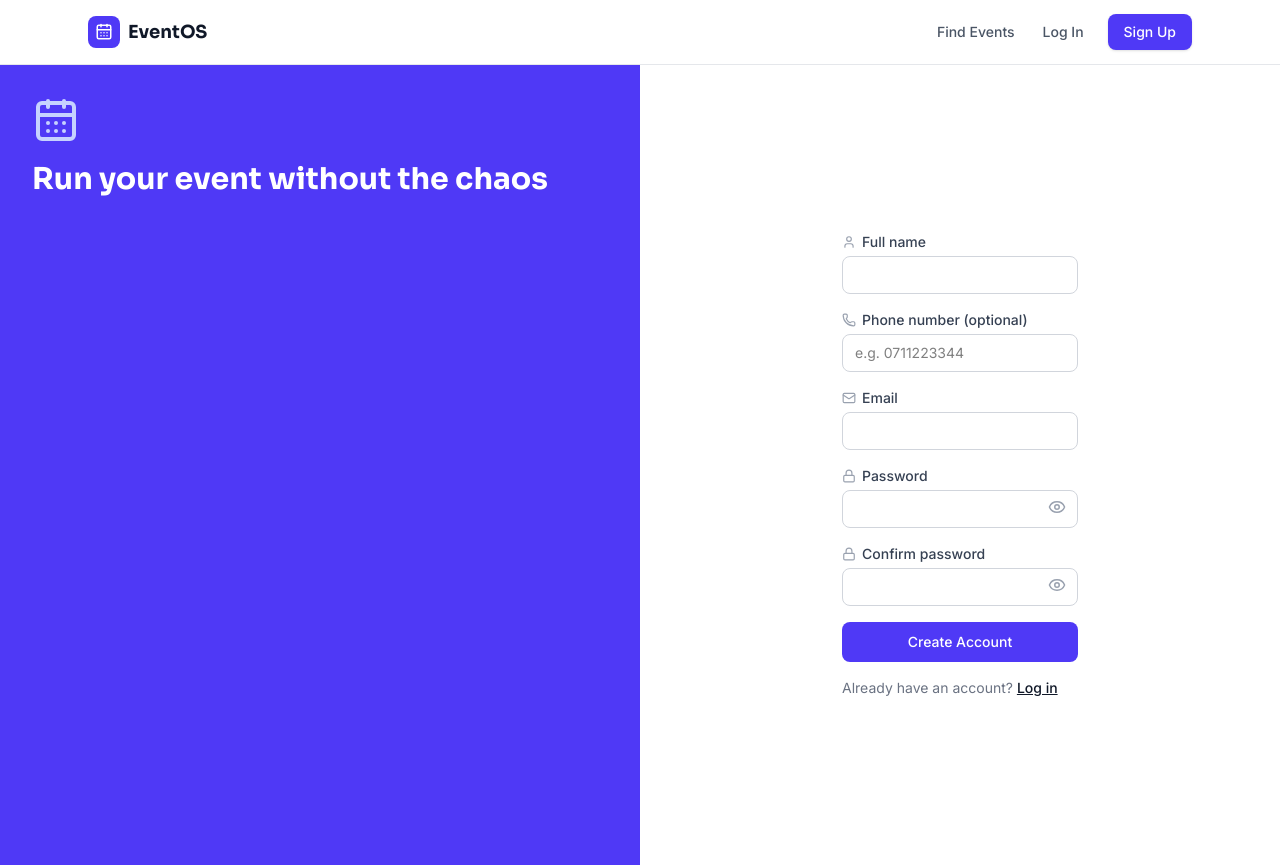
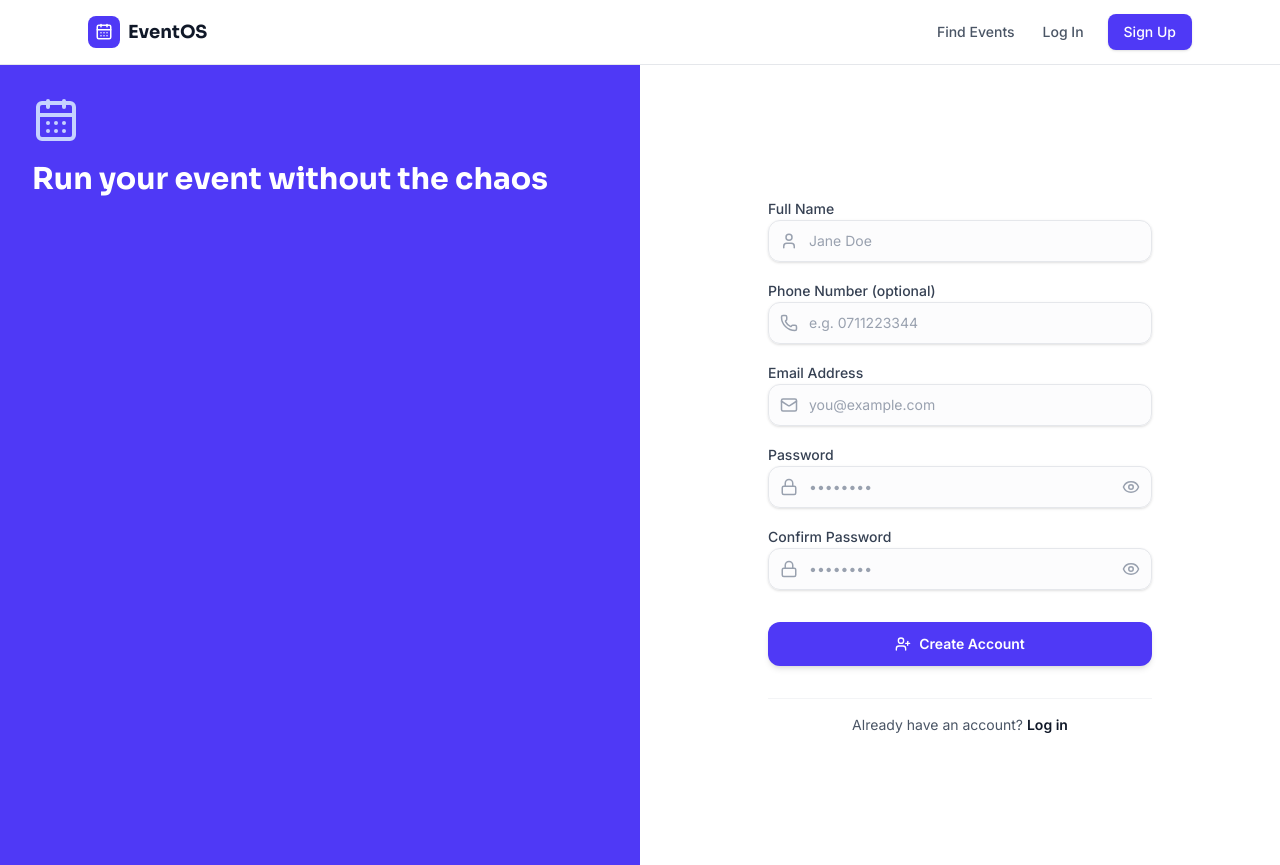
Before and after one commit to Le-n-n-ox/AI_powered_event_management_system, a React (Vite) app in the folder client/: page /organizer/signup in a window 1280 px wide. Built offline with nearby package versions, Linux system fonts and the light colour scheme; no server answers.

Commit message:
style(auth): upgrade UI with framer-motion and resolve typescript types

```diff
--- a/client/src/components/auth/AuthLayout.tsx
+++ b/client/src/components/auth/AuthLayout.tsx
@@ -57,6 +57,8 @@ export const VARIANTS: Record<AuthVariant, VariantConfig> = {
 interface AuthLayoutProps {
   children: ReactNode
   variant?: AuthVariant
+  title?: string     // <-- ADD THIS
+  subtitle?: string  // <-- ADD THIS
 }
 
 // 2. Actually create the AuthLayout component function
--- a/client/src/components/auth/LoginForm.tsx
+++ b/client/src/components/auth/LoginForm.tsx
@@ -1,10 +1,11 @@
 import { useState } from "react"
 import { Link, useNavigate } from "react-router-dom"
-import { Mail, Lock, Eye, EyeOff } from "lucide-react" // 1. Added Eye and EyeOff
+import { Mail, Lock, Eye, EyeOff, ArrowRight } from "lucide-react"
+import { motion, type Variants } from "framer-motion" // NEW: Animation library
 import { useAuth } from "../../context/AuthContext"
 import { VARIANTS } from "./authVariants"
 import type { AuthVariant } from "./authVariants"
-import { Field, ErrorBanner } from "./AuthUI"
+import { ErrorBanner } from "./AuthUI"
 
 interface Props {
   variant: AuthVariant
@@ -17,7 +18,7 @@ export default function LoginForm({ variant, redirectTo, signupPath }: Props) {
   const navigate = useNavigate()
   const [email, setEmail] = useState("")
   const [password, setPassword] = useState("")
-  const [showPassword, setShowPassword] = useState(false) // 2. Added state for password visibility
+  const [showPassword, setShowPassword] = useState(false)
   const [error, setError] = useState<string | null>(null)
   const [submitting, setSubmitting] = useState(false)
 
@@ -25,70 +26,106 @@ export default function LoginForm({ variant, redirectTo, signupPath }: Props) {
     e.preventDefault()
     setSubmitting(true)
     setError(null)
-
-    // Each portal only accepts its own account type
     const { error } = await signIn(email, password, [variant])
-
     setSubmitting(false)
-    if (error) {
-      setError(error)
-      return
-    }
+    if (error) return setError(error)
     navigate(redirectTo)
   }
 
+  // Animation variants for staggering the form fields
+ const containerVariants: Variants = {
+    hidden: { opacity: 0 },
+    show: { opacity: 1, transition: { staggerChildren: 0.1 } }
+  }
+  const itemVariants: Variants = {
+    hidden: { opacity: 0, y: 15 },
+    show: { opacity: 1, y: 0, transition: { type: "spring", stiffness: 300, damping: 24 } }
+  }
+
   return (
-    <form onSubmit={handleSubmit} className="flex flex-col gap-4">
-      <Field
-        label="Email"
-        icon={Mail}
+    <motion.form
+      variants={containerVariants}
+      initial="hidden"
+      animate="show"
+      onSubmit={handleSubmit}
+      className="flex flex-col gap-5 w-full max-w-sm mx-auto"
+    >
+      <motion.div variants={itemVariants} className="space-y-1">
+        <label className="text-sm font-medium text-gray-700">Email Address</label>
+        <div className="relative group">
+          <div className="absolute inset-y-0 left-0 pl-3 flex items-center pointer-events-none text-gray-400 group-focus-within:text-blue-500 transition-colors">
+            <Mail size={18} />
+          </div>
+          <input
             type="email"
             required
             value={email}
             onChange={(e) => setEmail(e.target.value)}
+            className="block w-full pl-10 pr-3 py-2.5 border border-gray-200 rounded-xl text-sm shadow-sm placeholder-gray-400 focus:outline-none focus:border-blue-500 focus:ring-1 focus:ring-blue-500 transition-all bg-gray-50/50 hover:bg-white focus:bg-white"
+            placeholder="you@example.com"
           />
+        </div>
+      </motion.div>
 
-      {/* 3. Wrapped Field in a relative div and added the toggle button */}
-      <div className="relative">
-        <Field
-          label="Password"
-          icon={Lock}
-          type={showPassword ? "text" : "password"} // Dynamic type
+      <motion.div variants={itemVariants} className="space-y-1">
+        <label className="text-sm font-medium text-gray-700">Password</label>
+        <div className="relative group">
+          <div className="absolute inset-y-0 left-0 pl-3 flex items-center pointer-events-none text-gray-400 group-focus-within:text-blue-500 transition-colors">
+            <Lock size={18} />
+          </div>
+          <input
+            type={showPassword ? "text" : "password"}
             required
             value={password}
             onChange={(e) => setPassword(e.target.value)}
+            className="block w-full pl-10 pr-10 py-2.5 border border-gray-200 rounded-xl text-sm shadow-sm placeholder-gray-400 focus:outline-none focus:border-blue-500 focus:ring-1 focus:ring-blue-500 transition-all bg-gray-50/50 hover:bg-white focus:bg-white"
+            placeholder="••••••••"
           />
           <button
             type="button"
             onClick={() => setShowPassword(!showPassword)}
-          className="absolute right-3 top-8 text-gray-400 hover:text-gray-600 focus:outline-none"
-          title={showPassword ? "Hide password" : "Show password"}
+            className="absolute inset-y-0 right-0 pr-3 flex items-center text-gray-400 hover:text-gray-600 transition-colors"
           >
             {showPassword ? <EyeOff size={18} /> : <Eye size={18} />}
           </button>
         </div>
+      </motion.div>
 
+      {error && (
+        <motion.div variants={itemVariants}>
           <ErrorBanner message={error} />
+        </motion.div>
+      )}
 
-      <button
+      <motion.button
+        variants={itemVariants}
+        whileHover={{ scale: 1.01 }}
+        whileTap={{ scale: 0.99 }}
         type="submit"
         disabled={submitting}
-        className={`py-2.5 px-4 rounded-lg text-sm font-medium text-white disabled:opacity-50 transition-colors ${VARIANTS[variant].btn}`}
+        className={`mt-2 flex items-center justify-center gap-2 py-3 px-4 rounded-xl text-sm font-semibold text-white shadow-md disabled:opacity-70 transition-all ${VARIANTS[variant].btn}`}
       >
-        {submitting ? "Signing in…" : "Log In"}
-      </button>
+        {submitting ? (
+          <span className="animate-pulse">Signing in…</span>
+        ) : (
+          <>
+            Log In to {VARIANTS[variant].label.split(" ")[0]}
+            <ArrowRight size={16} />
+          </>
+        )}
+      </motion.button>
 
-      <div className="text-sm text-gray-500 flex flex-col gap-1">
-        <p>
-          No account?{" "}
-          <Link to={signupPath} className="font-medium text-gray-900 underline">
-            Sign up
+      <motion.div variants={itemVariants} className="mt-4 pt-4 border-t border-gray-100 flex flex-col gap-3 text-center">
+        <p className="text-sm text-gray-600">
+          Don't have an account?{" "}
+          <Link to={signupPath} className="font-semibold text-gray-900 hover:underline transition-all">
+            Sign up now
           </Link>
         </p>
-        <Link to="/login" className="text-xs text-gray-400 hover:text-gray-600">
-          Not a {variant}? Choose another login
+        <Link to="/login" className="text-xs text-gray-400 hover:text-gray-800 transition-colors">
+          Wrong portal? Change account type
         </Link>
-      </div>
-    </form>
+      </motion.div>
+    </motion.form>
   )
 }
--- a/client/src/components/auth/SignupForm.tsx
+++ b/client/src/components/auth/SignupForm.tsx
@@ -1,11 +1,12 @@
 import { useState } from "react"
 import { Link, useNavigate } from "react-router-dom"
-import { User, Phone, Mail, Lock, KeyRound, Eye, EyeOff } from "lucide-react" // 1. Added Eye and EyeOff
+import { User, Phone, Mail, Lock, KeyRound, Eye, EyeOff, UserPlus } from "lucide-react"
+import { motion, type Variants } from "framer-motion"
 import { useAuth } from "../../context/AuthContext"
 import { formatPhoneNumber } from "../../utils/phone"
 import { VARIANTS } from "./authVariants"
 import type { AuthVariant } from "./authVariants"
-import { Field, ErrorBanner, InfoBanner } from "./AuthUI"
+import { ErrorBanner, InfoBanner } from "./AuthUI"
 
 interface Props {
   variant: AuthVariant
@@ -13,160 +14,144 @@ interface Props {
   loginPath: string
 }
 
+// Reusable Input Component to keep Signup code clean
+const ModernInput = ({ icon: Icon, label, ...props }: any) => (
+  <div className="space-y-1">
+    <label className="text-sm font-medium text-gray-700">{label}</label>
+    <div className="relative group">
+      <div className="absolute inset-y-0 left-0 pl-3 flex items-center pointer-events-none text-gray-400 group-focus-within:text-blue-500 transition-colors">
+        <Icon size={18} />
+      </div>
+      <input
+        {...props}
+        className="block w-full pl-10 pr-3 py-2.5 border border-gray-200 rounded-xl text-sm shadow-sm placeholder-gray-400 focus:outline-none focus:border-blue-500 focus:ring-1 focus:ring-blue-500 transition-all bg-gray-50/50 hover:bg-white focus:bg-white"
+      />
+      {props.rightElement && (
+        <div className="absolute inset-y-0 right-0 pr-3 flex items-center">
+          {props.rightElement}
+        </div>
+      )}
+    </div>
+    {props.hint && <p className="text-xs text-gray-500 mt-1">{props.hint}</p>}
+  </div>
+)
+
 export default function SignupForm({ variant, redirectTo, loginPath }: Props) {
   const { signUp } = useAuth()
   const navigate = useNavigate()
+  // States
   const [fullName, setFullName] = useState("")
   const [phone, setPhone] = useState("")
   const [email, setEmail] = useState("")
   const [password, setPassword] = useState("")
   const [confirm, setConfirm] = useState("")
   const [inviteCode, setInviteCode] = useState("")
+
   const [error, setError] = useState<string | null>(null)
   const [info, setInfo] = useState<string | null>(null)
   const [submitting, setSubmitting] = useState(false)
-
-  // 2. Added states for both password fields
   const [showPassword, setShowPassword] = useState(false)
-  const [showConfirmPassword, setShowConfirmPassword] = useState(false)
+  const [showConfirm, setShowConfirm] = useState(false)
 
   async function handleSubmit(e: React.FormEvent) {
     e.preventDefault()
-    setError(null)
-    setInfo(null)
-
-    if (password.length < 6) {
-      setError("Password must be at least 6 characters.")
-      return
-    }
-    if (password !== confirm) {
-      setError("Passwords do not match.")
-      return
-    }
+    setError(null); setInfo(null)
+    if (password.length < 6) return setError("Password must be at least 6 characters.")
+    if (password !== confirm) return setError("Passwords do not match.")
 
     setSubmitting(true)
     const result = await signUp({
-      email,
-      password,
-      fullName,
-      role: variant,
+      email, password, fullName, role: variant,
       phone: phone ? formatPhoneNumber(phone) : undefined,
       inviteCode: variant === "admin" ? inviteCode.trim() : undefined,
     })
     setSubmitting(false)
 
-    if (result.error) {
-      setError(result.error)
-      return
-    }
-    if (result.needsConfirmation) {
-      setInfo("Check your email to confirm your account, then log in.")
-      return
-    }
+    if (result.error) return setError(result.error)
+    if (result.needsConfirmation) return setInfo("Check your email to confirm your account, then log in.")
     navigate(redirectTo)
   }
 
+ const containerVariants: Variants = {
+    hidden: { opacity: 0 },
+    show: { opacity: 1, transition: { staggerChildren: 0.1 } }
+  }
+  const itemVariants: Variants = {
+    hidden: { opacity: 0, y: 15 },
+    show: { opacity: 1, y: 0, transition: { type: "spring", stiffness: 300, damping: 24 } }
+  }
+
   return (
-    <form onSubmit={handleSubmit} className="flex flex-col gap-4">
-      <Field
-        label="Full name"
-        icon={User}
-        required
-        value={fullName}
-        onChange={(e) => setFullName(e.target.value)}
-      />
+    <motion.form
+      variants={containerVariants} initial="hidden" animate="show"
+      onSubmit={handleSubmit} className="flex flex-col gap-4 w-full max-w-sm mx-auto"
+    >
+      <motion.div variants={itemVariants}>
+        <ModernInput icon={User} label="Full Name" required value={fullName} onChange={(e: any) => setFullName(e.target.value)} placeholder="Jane Doe" />
+      </motion.div>
 
       {variant !== "admin" && (
-        <Field
-          label={variant === "attendee" ? "Phone number" : "Phone number (optional)"}
-          icon={Phone}
-          type="tel"
-          required={variant === "attendee"}
-          placeholder="e.g. 0711223344"
-          hint={variant === "attendee" ? "Used for SMS updates and the event assistant." : undefined}
-          value={phone}
-          onChange={(e) => setPhone(e.target.value)}
-        />
+        <motion.div variants={itemVariants}>
+          <ModernInput
+            icon={Phone} type="tel" label={variant === "attendee" ? "Phone Number" : "Phone Number (optional)"}
+            required={variant === "attendee"} placeholder="e.g. 0711223344"
+            hint={variant === "attendee" ? "Used for SMS updates and the event assistant." : undefined}
+            value={phone} onChange={(e: any) => setPhone(e.target.value)}
+          />
+        </motion.div>
       )}
 
-      <Field
-        label="Email"
-        icon={Mail}
-        type="email"
-        required
-        value={email}
-        onChange={(e) => setEmail(e.target.value)}
-      />
+      <motion.div variants={itemVariants}>
+        <ModernInput icon={Mail} type="email" label="Email Address" required value={email} onChange={(e: any) => setEmail(e.target.value)} placeholder="you@example.com" />
+      </motion.div>
 
-      {/* 3. Wrapped Main Password field */}
-      <div className="relative">
-        <Field
-          label="Password"
-          icon={Lock}
-          type={showPassword ? "text" : "password"}
-          required
-          minLength={6}
-          value={password}
-          onChange={(e) => setPassword(e.target.value)}
+      <motion.div variants={itemVariants}>
+        <ModernInput
+          icon={Lock} type={showPassword ? "text" : "password"} label="Password" required minLength={6}
+          value={password} onChange={(e: any) => setPassword(e.target.value)} placeholder="••••••••"
+          rightElement={
+            <button type="button" onClick={() => setShowPassword(!showPassword)} className="text-gray-400 hover:text-gray-600 transition-colors">
+              {showPassword ? <EyeOff size={18} /> : <Eye size={18} />}
+            </button>
+          }
         />
-        <button
-          type="button"
-          onClick={() => setShowPassword(!showPassword)}
-          className="absolute right-3 top-8 text-gray-400 hover:text-gray-600 focus:outline-none"
-          title={showPassword ? "Hide password" : "Show password"}
-        >
-          {showPassword ? <EyeOff size={18} /> : <Eye size={18} />}
-        </button>
-      </div>
+      </motion.div>
 
-      {/* 4. Wrapped Confirm Password field */}
-      <div className="relative">
-        <Field
-          label="Confirm password"
-          icon={Lock}
-          type={showConfirmPassword ? "text" : "password"}
-          required
-          value={confirm}
-          onChange={(e) => setConfirm(e.target.value)}
+      <motion.div variants={itemVariants}>
+        <ModernInput
+          icon={Lock} type={showConfirm ? "text" : "password"} label="Confirm Password" required
+          value={confirm} onChange={(e: any) => setConfirm(e.target.value)} placeholder="••••••••"
+          rightElement={
+            <button type="button" onClick={() => setShowConfirm(!showConfirm)} className="text-gray-400 hover:text-gray-600 transition-colors">
+              {showConfirm ? <EyeOff size={18} /> : <Eye size={18} />}
+            </button>
+          }
         />
-        <button
-          type="button"
-          onClick={() => setShowConfirmPassword(!showConfirmPassword)}
-          className="absolute right-3 top-8 text-gray-400 hover:text-gray-600 focus:outline-none"
-          title={showConfirmPassword ? "Hide password" : "Show password"}
-        >
-          {showConfirmPassword ? <EyeOff size={18} /> : <Eye size={18} />}
-        </button>
-      </div>
+      </motion.div>
 
       {variant === "admin" && (
-        <Field
-          label="Admin invite code"
-          icon={KeyRound}
-          required
-          hint="Codes are single-use and issued by an existing admin."
-          value={inviteCode}
-          onChange={(e) => setInviteCode(e.target.value)}
-        />
+        <motion.div variants={itemVariants}>
+          <ModernInput icon={KeyRound} label="Admin Invite Code" required hint="Codes are single-use and issued by an existing admin." value={inviteCode} onChange={(e: any) => setInviteCode(e.target.value)} />
+        </motion.div>
       )}
 
-      <ErrorBanner message={error} />
-      <InfoBanner message={info} />
+      {error && <motion.div variants={itemVariants}><ErrorBanner message={error} /></motion.div>}
+      {info && <motion.div variants={itemVariants}><InfoBanner message={info} /></motion.div>}
 
-      <button
-        type="submit"
-        disabled={submitting}
-        className={`py-2.5 px-4 rounded-lg text-sm font-medium text-white disabled:opacity-50 transition-colors ${VARIANTS[variant].btn}`}
+      <motion.button
+        variants={itemVariants} whileHover={{ scale: 1.01 }} whileTap={{ scale: 0.99 }}
+        type="submit" disabled={submitting}
+        className={`mt-4 flex items-center justify-center gap-2 py-3 px-4 rounded-xl text-sm font-semibold text-white shadow-md disabled:opacity-70 transition-all ${VARIANTS[variant].btn}`}
       >
-        {submitting ? "Creating account…" : "Create Account"}
-      </button>
+        {submitting ? <span className="animate-pulse">Creating account…</span> : <><UserPlus size={16} /> Create Account</>}
+      </motion.button>
 
-      <p className="text-sm text-gray-500">
-        Already have an account?{" "}
-        <Link to={loginPath} className="font-medium text-gray-900 underline">
-          Log in
-        </Link>
-      </p>
-    </form>
+      <motion.div variants={itemVariants} className="mt-4 pt-4 border-t border-gray-100 text-center">
+        <p className="text-sm text-gray-600">
+          Already have an account?{" "}
+          <Link to={loginPath} className="font-semibold text-gray-900 hover:underline transition-all">Log in</Link>
+        </p>
+      </motion.div>
+    </motion.form>
   )
 }
```
Lines whose indentation alone changed are shown as unchanged.
